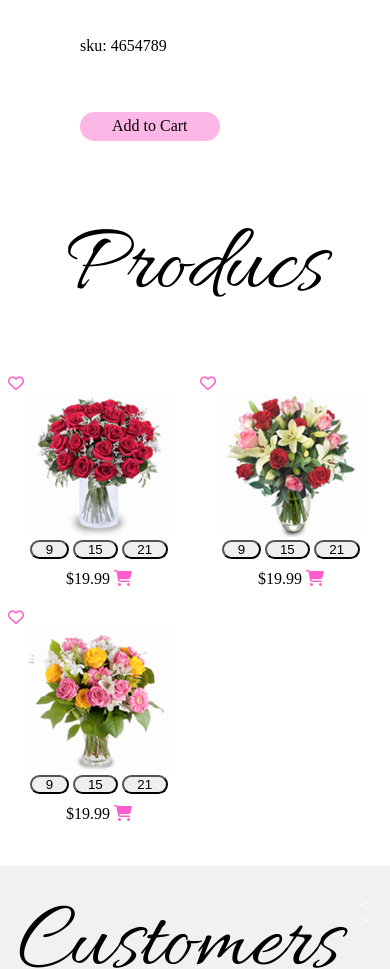
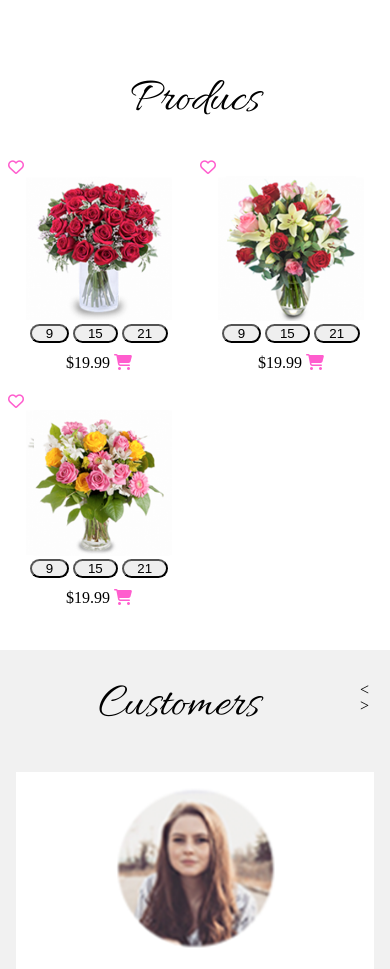
Before and after one commit to rootDEV2990/FloristShop, a plain HTML site: page item.html in a window 390 px wide. Shown: the part 1031-2000 px from the top of the page. Drawn offline with nearby package versions, Linux system fonts and the light colour scheme; files that its build step writes are made by us from their sources; a web font is replaced by a local one.

Commit message:
Fixed mobile title details page.

```diff
--- a/assets/sass/_responsive.scss
+++ b/assets/sass/_responsive.scss
@@ -329,4 +329,7 @@ footer .pt-3 {
     background-size: 175% 75%;
     background-position: 65% 100%;
   }
+  h2 {
+    font-size: 3em;
   }
+}
--- a/item.html
+++ b/item.html
@@ -129,7 +129,7 @@
             </section>
             <section class="comments grid responsive-p pt-5">
                 <h2 class="col-grow text-center-sm pb-2">Customers</h2>
-                <nav class="controls white">
+                <nav class="controls">
                     <a>&lt;</a>
                     <a>&gt;</a>
                 </nav>
@@ -161,7 +161,7 @@
                     </div>
                     <p class="pl-5 pr-4 pt-2">Lorem ipsum dolor sit amet consectetur adipisicing elit. Sed aliquam nemo, placeat aperiam eveniet nisi quia odit officiis vero cum deserunt numquam repudiandae cumque! Ullam, quas? Fugiat nemo placeat cum, quidem quas maiores voluptatibus qui autem, necessitatibus vitae fuga animi hic assumenda omnis similique ullam quibusdam iusto iste, dolor sunt .</p>
                 </article>
-                <div class="controls white">
+                <div class="controls">
                     <span>&#8226;</span>
                     <span>&#8226;</span>
                 </div>
```
Also changed, not shown: eshop.html (+2 -2 lines), index.html (+4 -4 lines). Lines whose indentation alone changed are shown as unchanged.
